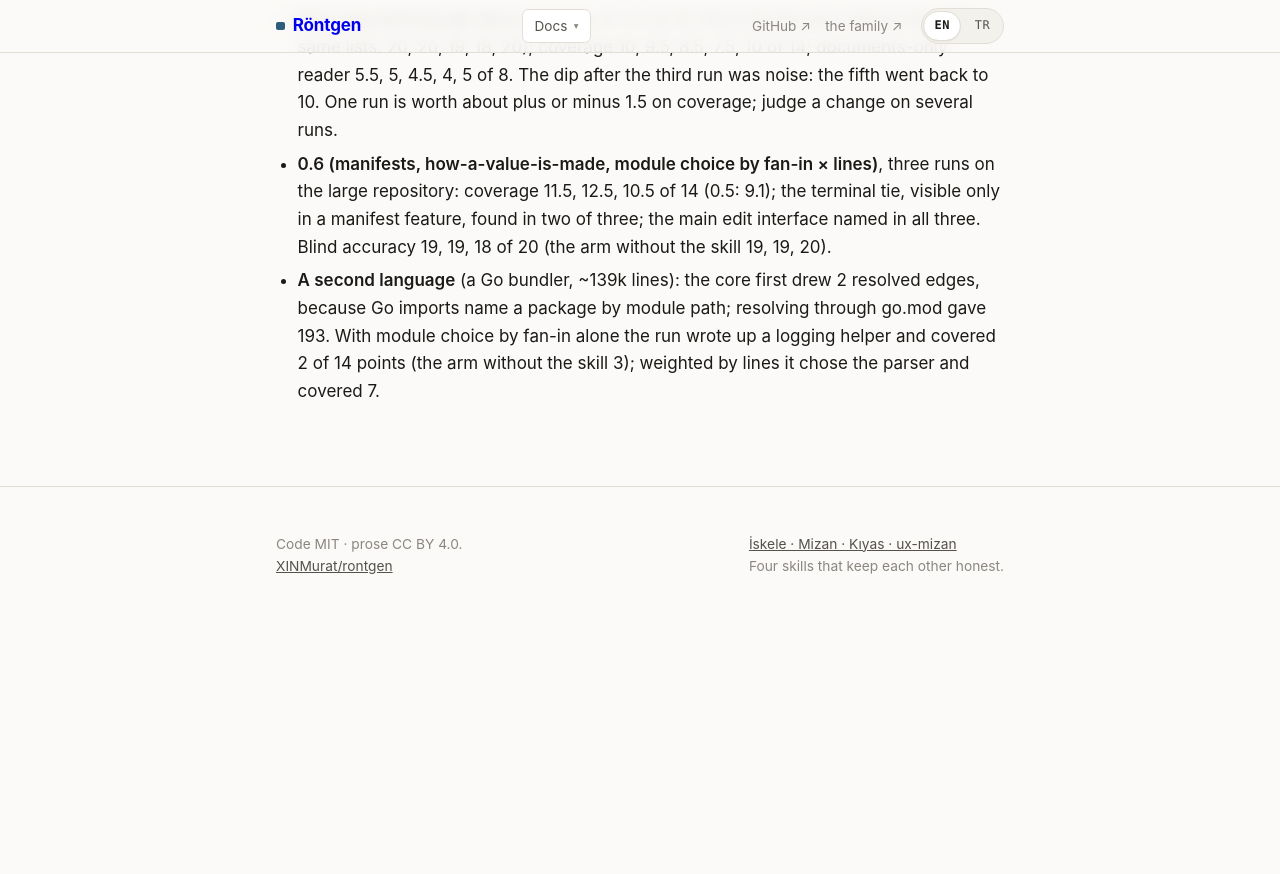
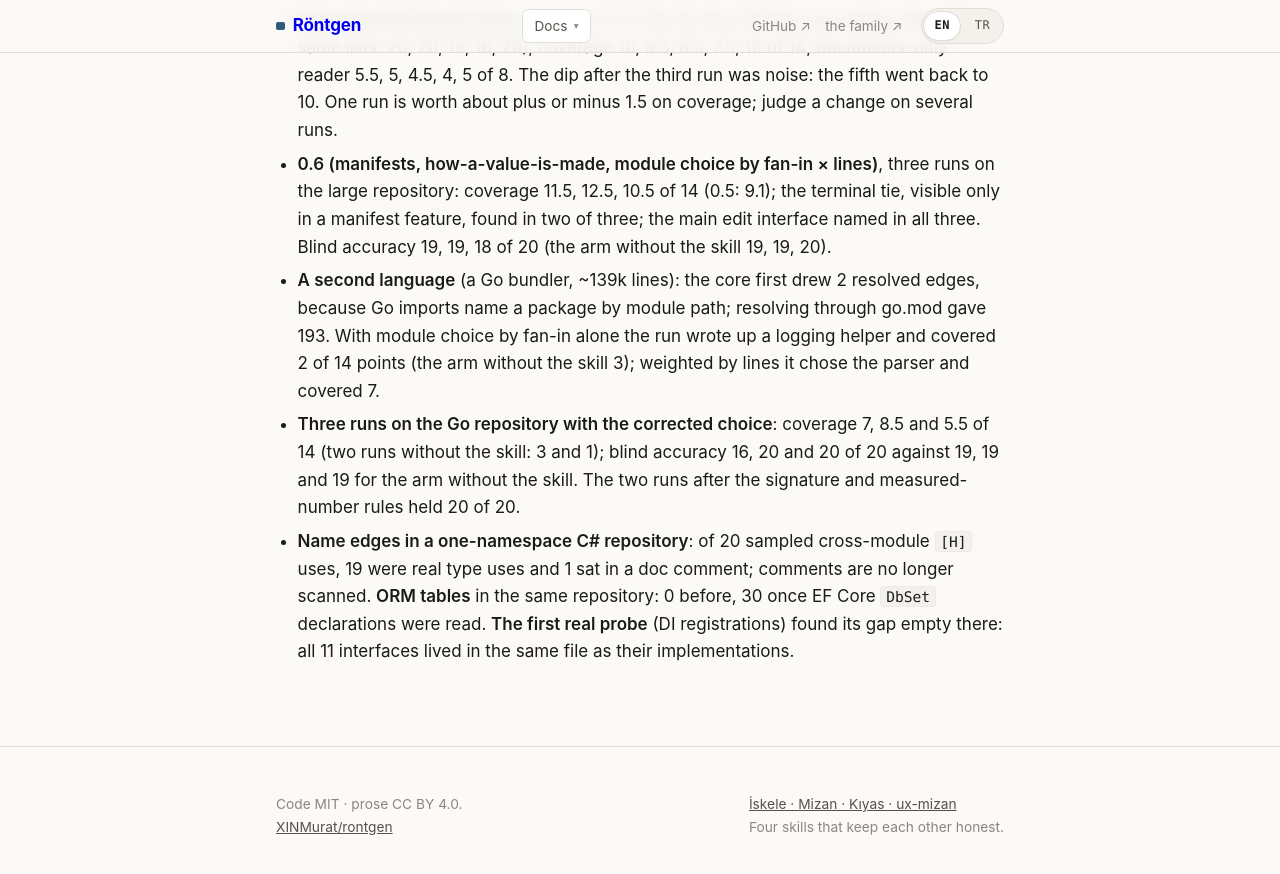
Before and after one commit to XINMurat/rontgen, a Jekyll site: the page built from docs/en/evidence.md, in a window 1280 px wide and 900 px high, scrolled down 2957 px. Shown: the top 874 px of the window. Built offline with Jekyll 4.4.1, drawn with Linux system fonts in a browser that asks for light colours; our own code applies the rules of GitHub Pages for plain Markdown files; before the commit the page ends 3596 px from its top, so only the background shows below that.

Commit message:
esbuild tekrari, F2-OLC-01/02, F1-KAN-04 sonuclari; Status
Co-Authored-By: Claude Opus 5.5 <noreply@anthropic.com>

```diff
--- a/docs/en/evidence.md
+++ b/docs/en/evidence.md
@@ -137,3 +137,13 @@ Evidence so far, and its limits:
   through go.mod gave 193. With module choice by fan-in alone the run wrote up
   a logging helper and covered 2 of 14 points (the arm without the skill 3);
   weighted by lines it chose the parser and covered 7.
+- **Three runs on the Go repository with the corrected choice**: coverage 7,
+  8.5 and 5.5 of 14 (two runs without the skill: 3 and 1); blind accuracy 16,
+  20 and 20 of 20 against 19, 19 and 19 for the arm without the skill. The
+  two runs after the signature and measured-number rules held 20 of 20.
+- **Name edges in a one-namespace C# repository**: of 20 sampled cross-module
+  `[H]` uses, 19 were real type uses and 1 sat in a doc comment; comments are
+  no longer scanned. **ORM tables** in the same repository: 0 before, 30 once
+  EF Core `DbSet` declarations were read. **The first real probe** (DI
+  registrations) found its gap empty there: all 11 interfaces lived in the
+  same file as their implementations.
```
Also changed, not shown: docs/en/methodology.md (+2 -2 lines), skill/rontgen/SKILL.md (+2 -2 lines), skill/rontgen/references/kanit.md (+10 -0 lines), 1 other file.
